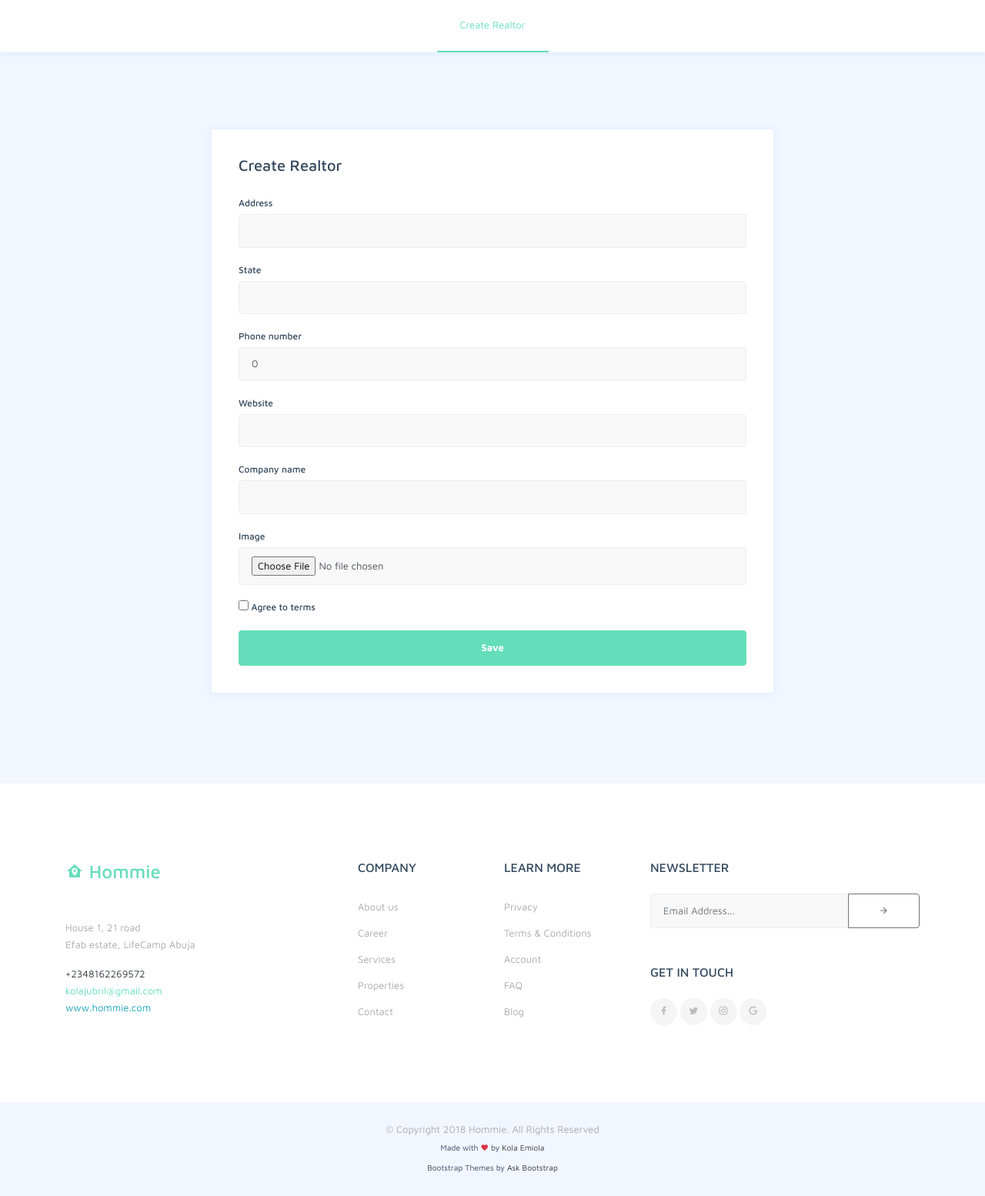
After one commit to breel93/myHommes, a Django app: page /realtor/create/ in a window 1280 px wide. The commit adds this page. Shown: the part 352-1906 px from the top of the page at 77% size. Run offline with Django 3.2, Linux system fonts and the light colour scheme; some libraries are stand-ins or nearby versions; some web fonts are replaced.

Commit message:
separated create view from realtor view

```diff
--- /dev/null
+++ b/realtor/templates/realtor/create_realtor.html
@@ -0,0 +1,83 @@
+
+
+{% extends "base.html" %}
+
+{% load staticfiles %}
+{% load crispy_forms_tags %}
+
+{% block content %}
+             <!-- Inner Header -->
+
+
+    <section class="section-padding bg-dark inner-header" >
+
+
+    <!-- <section class="section-padding bg-dark inner-header">. -->
+        <div class="container">
+            <div class="row">
+                <div class="col-md-12 text-center">
+                    {% if apply_form %}
+                            <h1 class="mt-0 mb-3 text-white">Create Realtor</h1>
+                        <div class="breadcrumbs">
+                                <p class="mb-0 text-white"><a class="text-white" href="/">Home</a>  /  <span class="text-success">Create Realtor Account</span></p>
+                        </div>
+                    {% endif %}
+                </div>
+            </div>
+        </div>
+    </section>
+
+
+
+       <section class="tab-view">
+            <div class="container">
+                    <div class="row">
+                        <div class="col-lg-12">
+                        <ul class="nav justify-content-center">
+
+                         {% if apply_form %}
+                            <li class="nav-item">
+                                    <a class="nav-link active text-success" href="#">Create Realtor</a>
+                            </li>
+                        {% endif %}
+                        </ul>
+                        </div>
+                    </div>
+            </div>
+        </section>
+
+
+
+
+
+
+    {% if apply_form %}
+
+        <section class="section-padding">
+                <div class="container">
+                    <div class="row">
+                        <div class="col-lg-8 col-md-8 mx-auto">
+                            <div class="card padding-card">
+                                <div class="card-body">
+                                    <h5 class="card-title mb-4">Create Realtor</h5>
+                                    <form method="post" enctype="multipart/form-data">
+                                        {% csrf_token %}
+                                        {{ apply_form|crispy }}
+                                        <button type="submit" class="btn btn-success btn-block">Save</button>
+                                    </form>
+
+
+                                </div>
+                            </div>
+                        </div>
+                    </div>
+                </div>
+            </section>
+
+
+    {% endif %}
+
+
+
+
+{% endblock %}
--- a/realtor/urls.py
+++ b/realtor/urls.py
@@ -12,13 +12,15 @@ from .views import (
         # Realtor_Profile,
         RealtorUpdate,
         RealtorsListView,
-        RealtorsDetailView
+        RealtorsDetailView,
+        RealtorCreate
 
 
         )
 
 urlpatterns = [
     url(r'^$', RealtorView.as_view(), name='home'),
+    url(r'^create/$', RealtorCreate.as_view(), name='create_reator'),
     url(r'^update/(?P<pk>\d+)/$', RealtorUpdate.as_view(), name='update'),
     url(r'^property/$',RealtorPropertyListView.as_view(),name='property_list'),
     url(r'^property/create/$',PropertyCreateView.as_view(),name='create'),
--- a/realtor/views.py
+++ b/realtor/views.py
@@ -1,7 +1,7 @@
 from django.shortcuts import render,redirect
 from django.urls import reverse, reverse_lazy
 from django.contrib import messages
-from django.views.generic import View, UpdateView, DetailView, ListView
+from django.views.generic import View, UpdateView, DetailView, ListView, CreateView
 from django.views.generic.edit import FormMixin
 from .forms import NewRealtorForm
 from real.mixins import LoginRequiredMixin
@@ -29,28 +29,13 @@ class RealtorDetailRedirectView(RedirectView):
         return obj.get_absolute_url()
 
 
-class RealtorView(RealtorAccountMixin, FormMixin, View):
-    # form_class = NewRealtorForm
+class RealtorView(RealtorAccountMixin, View):
+
     template_name = "realtor/index.html"
-    success_url = 'realtor:home'
-
-
-    def post(self, request, **kwargs):
-        apply_form = NewRealtorForm(request.POST, request.FILES)
-        if apply_form.is_valid():
-            realtor = apply_form.save(commit = False)
-            realtor.user = request.user
-            realtor.save()
-        else:
-            return redirect('realtor:home')
-        return redirect('realtor:home')
-        # context = {'form':form}
-        # return render(request, self.template_name, context)
 
     def get(self, request, *args, **kwargs):
 
-        # apply_form = self.get_form()
-        apply_form = NewRealtorForm()
+
         account = Realtor.objects.filter(user=self.request.user)
         exists = account.exists()
         active = None
@@ -60,10 +45,7 @@ class RealtorView(RealtorAccountMixin, FormMixin, View):
             account = account.first()
             active = account.active
 
-        if not exists and not active:
-            context["title"] = "Apply for Account"
-            context["apply_form"] = apply_form
-        elif exists and not active:
+        if exists and not active:
             context["title"] = "Account Pending"
         elif exists and active:
             context["title"] = "Realtor"
@@ -84,6 +66,36 @@ class RealtorView(RealtorAccountMixin, FormMixin, View):
     # def form_invalid(self, form):
     #         pass
 
+class RealtorCreate(CreateView,FormMixin):
+
+    form_class = NewRealtorForm
+    template_name = "realtor/create_realtor.html"
+    success_url = 'realtor:home'
+
+    def get(self, request, *args, **kwargs):
+        # apply_form = self.get_form()
+        context = {}
+        apply_form = NewRealtorForm()
+        context["title"] = "Apply for Account"
+        context["apply_form"] = apply_form
+        return render(request, "realtor/create_realtor.html", context)
+
+
+    def post(self, request, **kwargs):
+        apply_form = NewRealtorForm(request.POST, request.FILES)
+        if apply_form.is_valid():
+            realtor = apply_form.save(commit = False)
+            realtor.user = request.user
+            realtor.save()
+        else:
+            return redirect('realtor:create_realtor')
+        return redirect('realtor:home')
+        # context = {'form':form}
+        # return render(request, self.template_name, context)
+
+
+
+
 class RealtorUpdate(RealtorAccountMixin, UpdateView):
     model = Realtor
     template_name = 'realtor/updateform.html'
--- a/templates/base.html
+++ b/templates/base.html
@@ -134,7 +134,7 @@
                             </li>
                         {% else %}
                             <li class="list-inline-item">
-                                <a class="btn btn-link btn-sm" href="{% url 'realtor:home' %}">Become a Realtor</a>
+                                <a class="btn btn-link btn-sm" href="{% url 'realtor:create_reator' %}">Become a Realtor</a>
                             </li>
                         {% endif %}
                     </ul>
```
Also changed, not shown: realtor/templates/realtor/index.html (+3 -47 lines), db.sqlite3, 1 other file.
